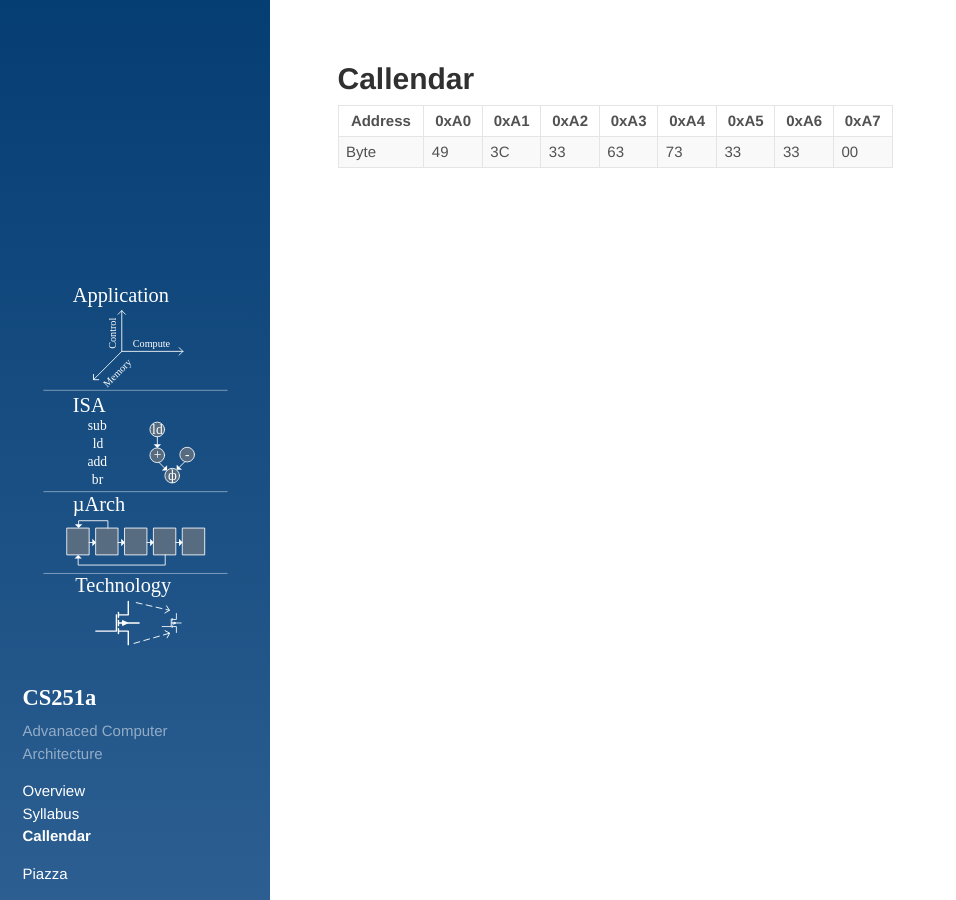
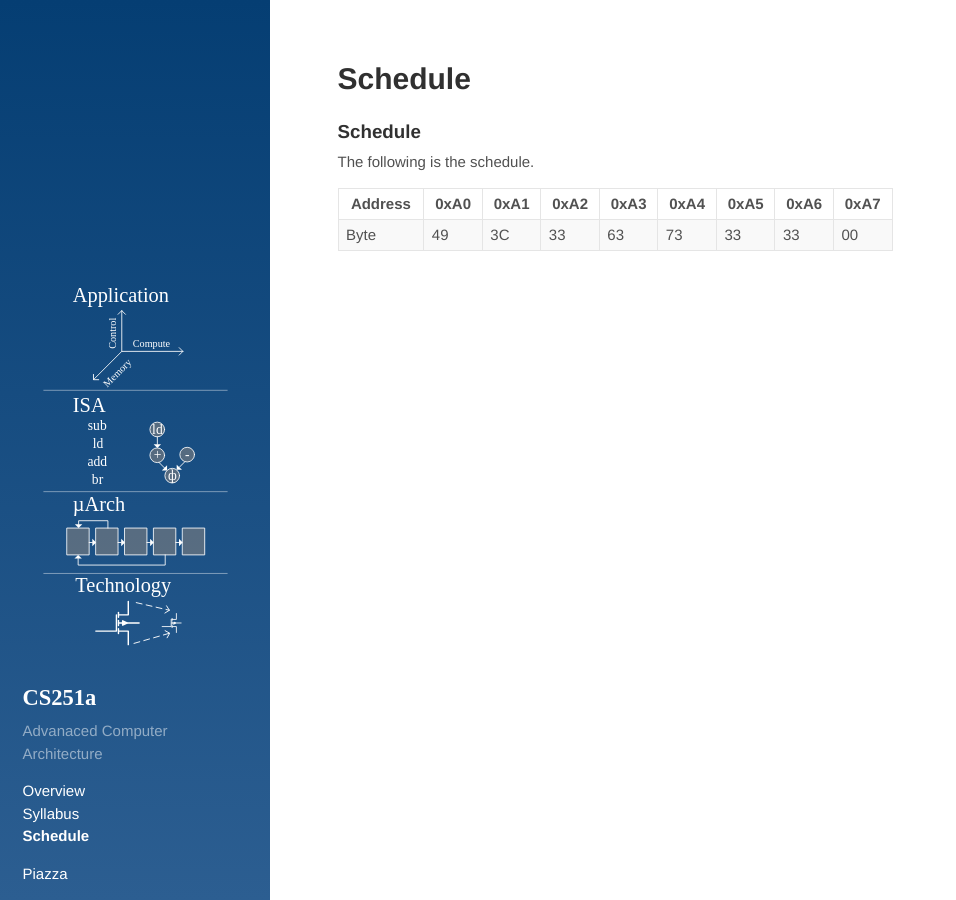
Before and after one commit to PolyArch/cs259, a Jekyll site: the page built from 02-schedule.md, in a window 1280 px wide. Shown: the whole page, without its empty margins (0-956 px from the left). Built offline with Jekyll 4.4.1, drawn with Linux system fonts in a browser that asks for light colours; Markdown is read by kramdown in place of the engine named in the settings.

Commit message:
schedule

```diff
--- a/02-schedule.md
+++ b/02-schedule.md
@@ -1,7 +1,11 @@
 ---
 layout: page
-title: Callendar
+title: Schedule
 ---
+
+### Schedule
+
+The following is the schedule.
 
 | Address | 0xA0 | 0xA1 | 0xA2 | 0xA3 | 0xA4 | 0xA5 | 0xA6 | 0xA7 |
 |---------|------|------|------|------|------|------|------|------|
```
